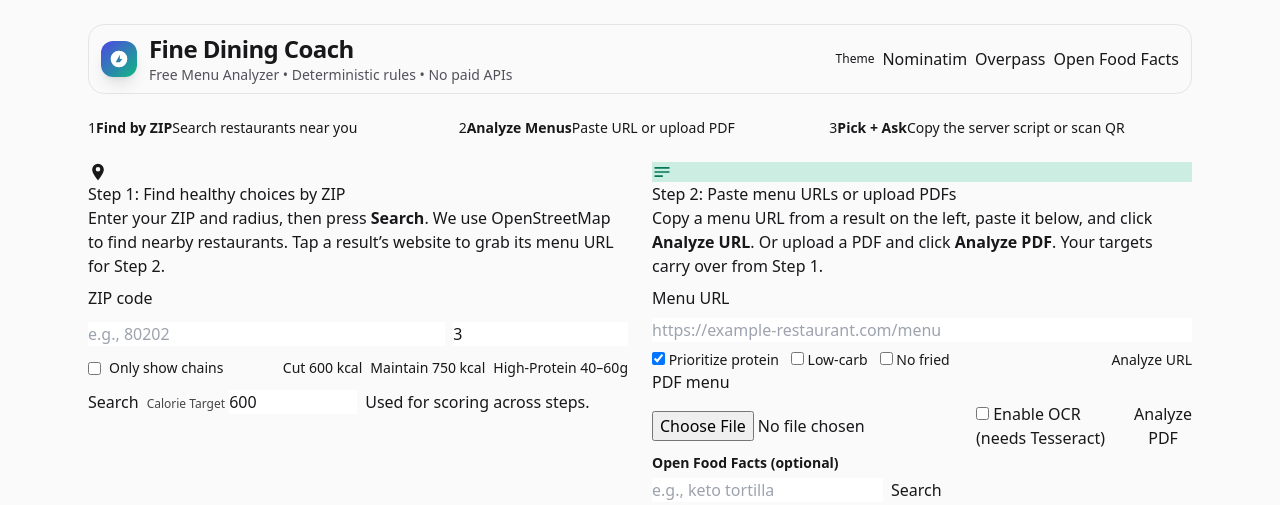
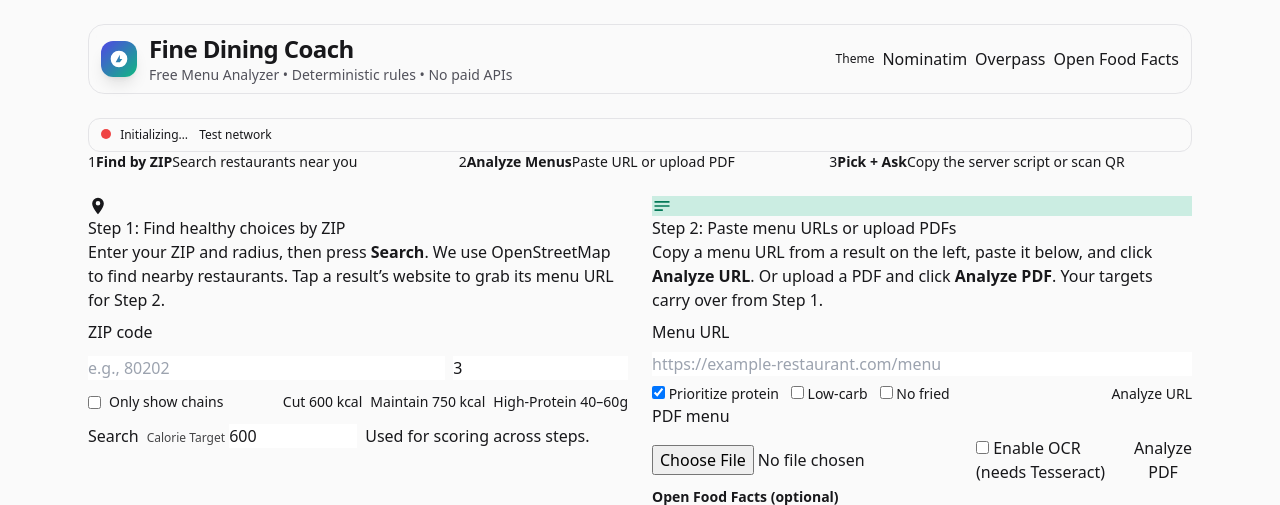
Before and after one commit to Navigatedhustle/Finest-Dining-Final, a Flask app: page / in a window 1280 px wide. Shown: the top 505 px of the page. Run offline with Flask 3, Linux system fonts and the light colour scheme; some libraries are stand-ins or nearby versions.

Commit message:
Add files via upload

```diff
--- a/app.py
+++ b/app.py
@@ -289,5 +289,10 @@ def LOCAL_PROMPT_stub_for_future_refinement(text: str) -> str:
     """
     return text
 
+
+
+@app.get("/_ping")
+def ping():
+    return jsonify({"ok": True, "message": "pong"})
 if __name__ == "__main__":
     app.run(host="0.0.0.0", port=int(os.environ.get("PORT", 8000)), debug=False)
--- a/templates/index.html
+++ b/templates/index.html
@@ -29,6 +29,12 @@
         <a href="https://world.openfoodfacts.org/" target="_blank" class="badge-soft">Open Food Facts</a>
       </div>
     </header>
+    <div id="statusRibbon" class="mt-2 text-xs px-3 py-2 rounded-xl border border-zinc-200 dark:border-zinc-800 bg-zinc-50 dark:bg-zinc-900">
+      <span id="statusDot" style="display:inline-block;width:10px;height:10px;border-radius:9999px;background:#ef4444;margin-right:6px;"></span>
+      <span id="statusText">Initializing…</span>
+      <button id="testNetworkBtn" class="btn-ghost text-xs ml-2">Test network</button>
+    </div>
+
 
     <!-- Stepper -->
     <nav class="mb-6 grid sm:grid-cols-3 gap-2 text-sm">
```
